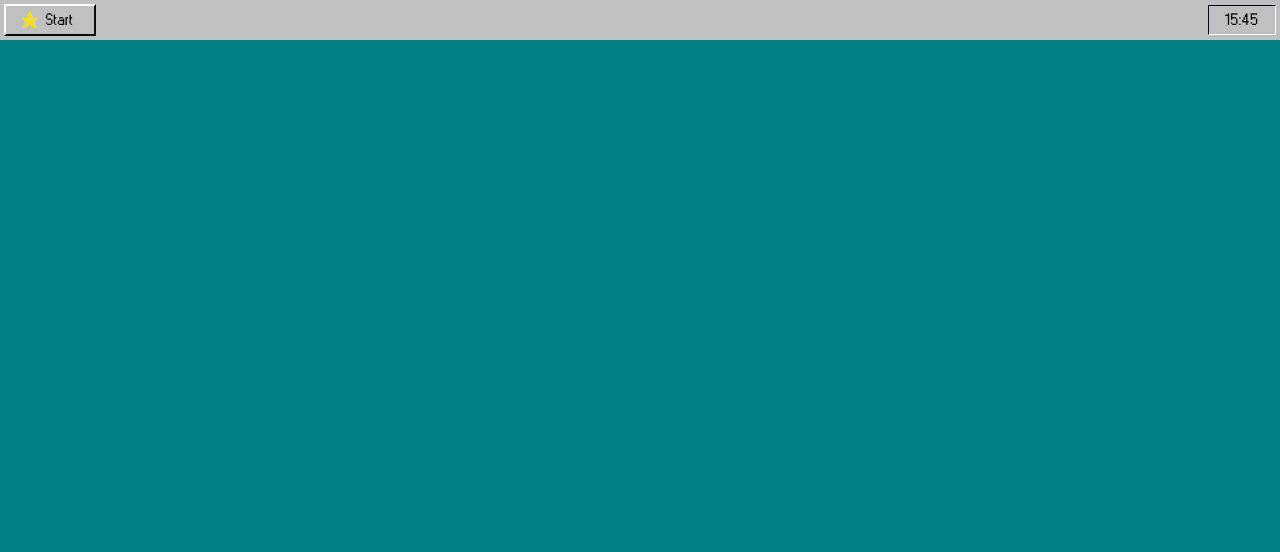
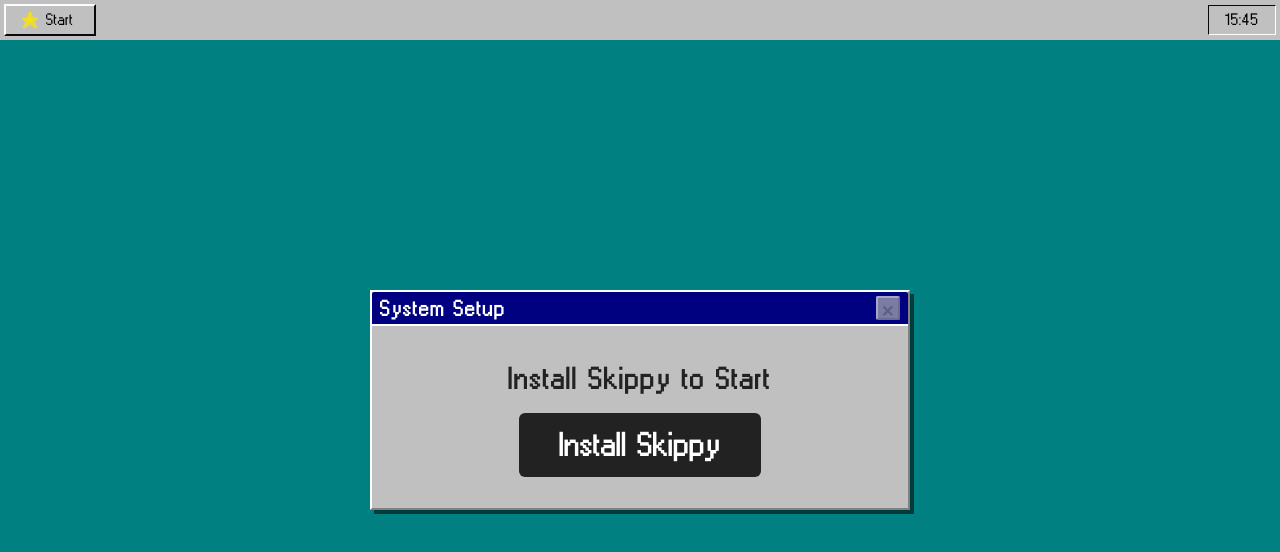
Before and after one commit to darius-it/doors95, a Nuxt app: page /skippy_start in a window 1280 px wide. Before the commit this address had no page. Shown: the top 552 px of the page. Built offline with nearby package versions, Linux system fonts and the light colour scheme.

Commit message:
feat: make clippy installer

```diff
--- a/components/desktop/Window.vue
+++ b/components/desktop/Window.vue
@@ -86,8 +86,10 @@ onMounted(async () => {
 <style scoped>
 .window95 {
   position: absolute;
-  min-width: 200px;
-  min-height: 100px;
+  min-width: 400px;
+  min-height: 220px;
+  width: 700px;
+  height: 480px;
   background: #c0c0c0;
   border: 2px solid #fff;
   border-bottom-color: #808080;
--- a/pages/index.vue
+++ b/pages/index.vue
@@ -55,7 +55,7 @@
     </div>
 
     <!-- Underlay Window in lower right -->
-    <div class="fixed bottom-4 right-4 z-[9000] pointer-events-none" style="width: 340px; height: 180px;">
+    <div v-if="clippyVisible" class="fixed bottom-4 right-4 z-[9000] pointer-events-none" style="width: 340px; height: 180px;">
       <div class="pointer-events-auto flex flex-row items-end h-full justify-end">
         <!-- Speech bubble left of Clippy, vertically centered -->
         <div class="flex items-center mr-2" style="height: 14rem;">
@@ -79,6 +79,7 @@ const clippyBubble = ref();
 const colorShiftEnabled = ref(false);
 // Add scale ref for animation
 const clippyScale = ref(1);
+const clippyVisible = ref(true);
 
 function showClippyBubble() {
   if (
@@ -110,11 +111,22 @@ function animateClippy() {
   }, 180);
 }
 
+function showClippy() {
+  clippyVisible.value = true;
+}
+function hideClippy() {
+  clippyVisible.value = false;
+}
+
 // Expose to console for debugging
 // @ts-ignore
 window.setClippyText = setClippyText;
 // @ts-ignore
 window.animateClippy = animateClippy;
+// @ts-ignore
+window.showClippy = showClippy;
+// @ts-ignore
+window.hideClippy = hideClippy;
 
 // Expose to console for debugging
 // @ts-ignore
--- /dev/null
+++ b/pages/skippy_start.vue
@@ -0,0 +1,196 @@
+<template>
+  <div v-if="!installed" class="skippy-overlay-blocker">
+    <div class="skippy-window95 skippy-window95-large">
+      <div class="skippy-titlebar">
+        <span>System Setup</span>
+        <span class="skippy-close-disabled">✕</span>
+      </div>
+      <div class="skippy-window-content">
+        <div class="skippy-text">Install Skippy to Start</div>
+        <button v-if="!installing" class="skippy-btn" @click="startInstall">Install Skippy</button>
+        <div v-else class="skippy-loading">
+          <div class="skippy-bar-outer">
+            <div class="skippy-bar-inner" :style="{ width: loadingPercent + '%' }"></div>
+          </div>
+          <span class="skippy-loading-text">Installing...</span>
+        </div>
+      </div>
+    </div>
+  </div>
+  <div v-else class="skippy-content">
+    <slot />
+  </div>
+</template>
+
+<script lang="ts" setup>
+import { ref, watch } from 'vue'
+const installed = ref(false)
+const installing = ref(false)
+const loadingPercent = ref(0)
+const fading = ref(false)
+
+function startInstall() {
+  installing.value = true
+  loadingPercent.value = 0
+  const interval = setInterval(() => {
+    loadingPercent.value += Math.random() * 30 + 20
+    if (loadingPercent.value >= 50 && loadingPercent.value < 100 && !fading.value) {
+      fading.value = true
+    }
+    if (loadingPercent.value >= 100) {
+      loadingPercent.value = 100
+      clearInterval(interval)
+      setTimeout(() => {
+        installed.value = true
+      }, 1200) // match fade duration
+    }
+  }, 180)
+}
+</script>
+
+<style scoped>
+.skippy-overlay-blocker {
+  position: fixed;
+  inset: 0;
+  z-index: 10000;
+  width: 100vw;
+  height: 100vh;
+  pointer-events: all;
+  background: transparent;
+  display: flex;
+  align-items: center;
+  justify-content: center;
+}
+.skippy-window95 {
+  min-width: 480px;
+  min-height: 180px;
+  background: #c0c0c0;
+  border: 2px solid #fff;
+  border-bottom-color: #808080;
+  border-right-color: #808080;
+  box-shadow: 4px 4px 0 #0008;
+  border-radius: 0;
+  user-select: none;
+  display: flex;
+  flex-direction: column;
+  align-items: stretch;
+}
+.skippy-window95-large {
+  min-width: 540px;
+  min-height: 220px;
+}
+.skippy-titlebar {
+  background: #000181;
+  color: #fff;
+  padding: 4px 8px;
+  font-family: 'Windows 95', Arial, sans-serif;
+  font-size: 14px;
+  font-weight: bold;
+  border-bottom: 2px solid #fff;
+  border-top-left-radius: 2px;
+  border-top-right-radius: 2px;
+  letter-spacing: 1px;
+  display: flex;
+  align-items: center;
+  justify-content: space-between;
+}
+.skippy-close-disabled {
+  color: #888;
+  background: #b0b0b0;
+  border: 2px outset #eee;
+  width: 24px;
+  height: 24px;
+  font-size: 16px;
+  line-height: 20px;
+  text-align: center;
+  border-radius: 2px;
+  margin-left: 8px;
+  pointer-events: none;
+  opacity: 0.7;
+  display: flex;
+  align-items: center;
+  justify-content: center;
+}
+.skippy-window-content {
+  padding: 24px 24px 16px 24px;
+  display: flex;
+  flex-direction: column;
+  align-items: center;
+  justify-content: center;
+  height: 100%;
+  width: 100%;
+  gap: 1.2rem;
+  flex: 1 1 0;
+}
+.skippy-text {
+  color: #222;
+  font-size: 1.2rem;
+  font-weight: bold;
+  letter-spacing: 1px;
+  text-align: center;
+  width: 100%;
+  display: flex;
+  align-items: center;
+  justify-content: center;
+  margin-bottom: 0;
+}
+.skippy-btn {
+  background: #222;
+  color: #fff;
+  border: none;
+  border-radius: 6px;
+  padding: 1rem 2.5rem;
+  font-size: 1.3rem;
+  font-weight: bold;
+  cursor: pointer;
+  transition: background 0.2s;
+  margin: 0 auto;
+  display: block;
+}
+.skippy-loading {
+  display: flex;
+  flex-direction: column;
+  align-items: center;
+  margin: 0 auto;
+}
+.skippy-bar-outer {
+  width: 180px;
+  height: 18px;
+  background: #111;
+  border-radius: 0;
+  overflow: hidden;
+  margin-bottom: 0.5rem;
+  border: 2px solid #fff;
+  box-shadow: 0 0 0 2px #222;
+  image-rendering: pixelated;
+}
+.skippy-bar-inner {
+  height: 100%;
+  background: repeating-linear-gradient(
+    90deg,
+    #00eaff 0px,
+    #00eaff 8px,
+    #00ffb3 8px,
+    #00ffb3 16px
+  );
+  transition: width 0.7s;
+  image-rendering: pixelated;
+}
+.skippy-loading-text {
+  color: #fff;
+  font-size: 1rem;
+  letter-spacing: 1px;
+}
+.skippy-content {
+  width: 100vw;
+  height: 100vh;
+  position: fixed;
+  inset: 0;
+  z-index: 0;
+  pointer-events: none;
+}
+.skippy-overlay[style*='display: none'],
+.skippy-content.skippy-slide {
+  display: none !important;
+}
+</style>
```
